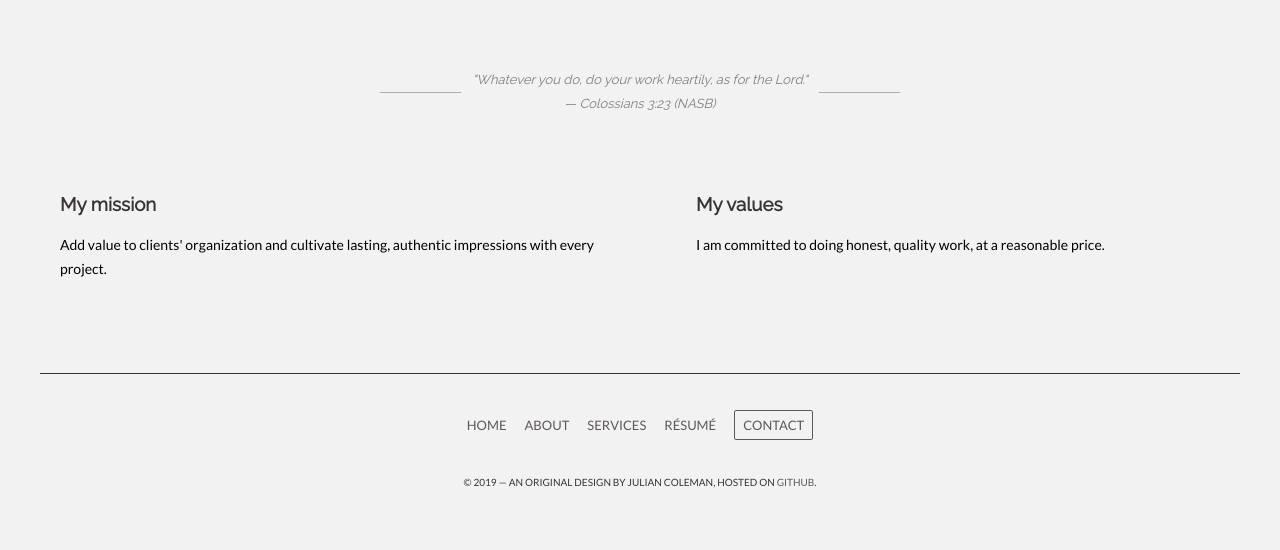
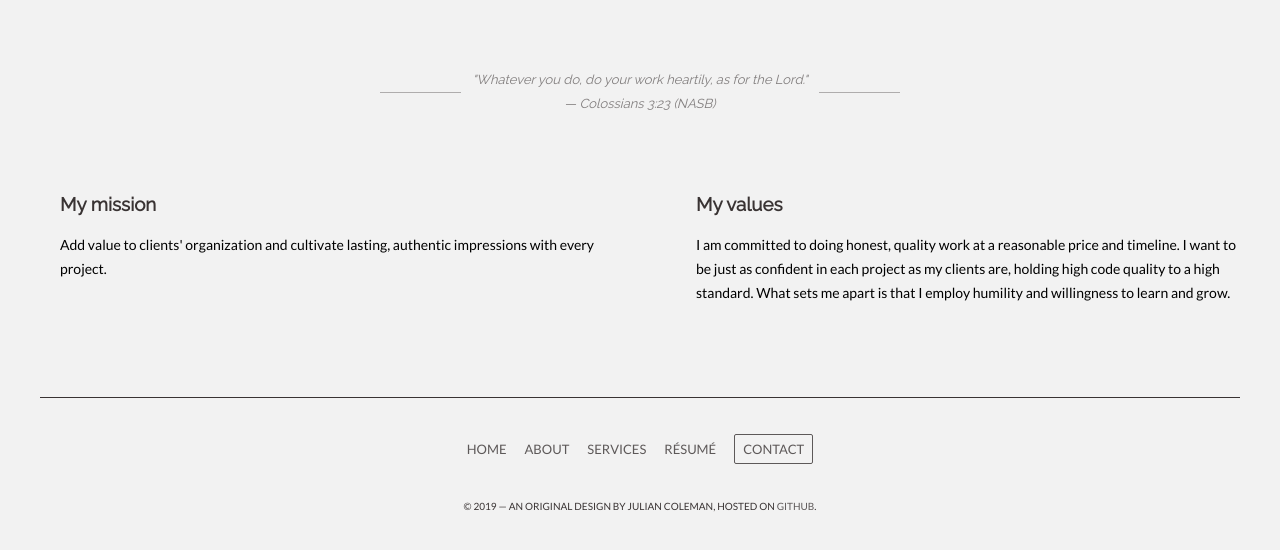
Before and after one commit to juliancoleman/engineering, a Jekyll site: the page built from about.html, in a window 1280 px wide and 900 px high, scrolled down 110 px, cut to the strip 344-894 px from the top of the window. Built offline with Jekyll 4.4.1, drawn with Linux system fonts in a browser that asks for light colours.

Commit message:
adds values to about page

```diff
--- a/about.html
+++ b/about.html
@@ -20,13 +20,19 @@ layout: default
   <div class="grid-cell">
     <h3 class="section-header">My mission</h3>
     <p class="about-paragraph">
-      Add value to clients' organization and cultivate lasting, authentic impressions with every project.
+      Add value to clients' organization and cultivate
+      lasting, authentic impressions with every project.
     </p>
   </div>
   <div class="grid-cell">
     <h3 class="section-header">My values</h3>
     <p class="about-paragraph">
-      I am committed to doing honest, quality work, at a reasonable price.
+      I am committed to doing honest, quality work at a
+      reasonable price and timeline. I want to be just as
+      confident in each project as my clients are, holding
+      high code quality to a high standard. What sets me
+      apart is that I employ humility and willingness to
+      learn and grow.
     </p>
   </div>
 </section>
```
